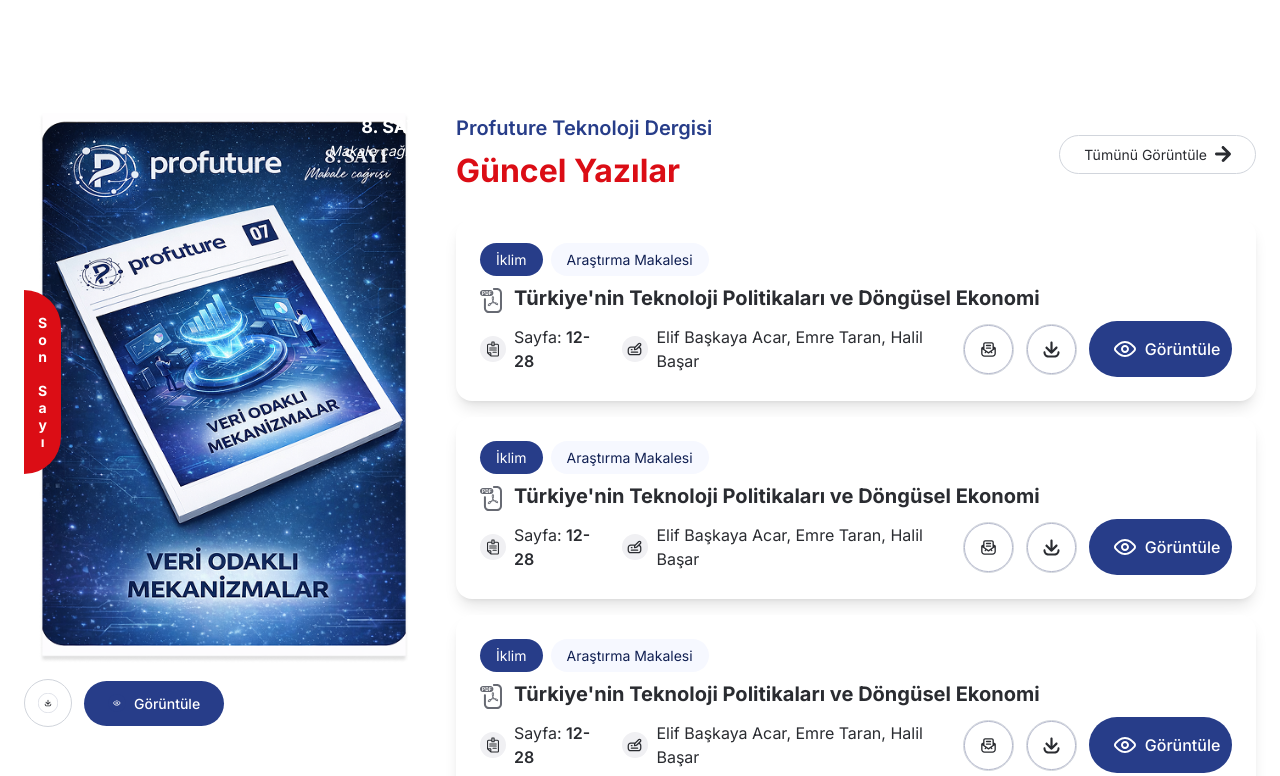
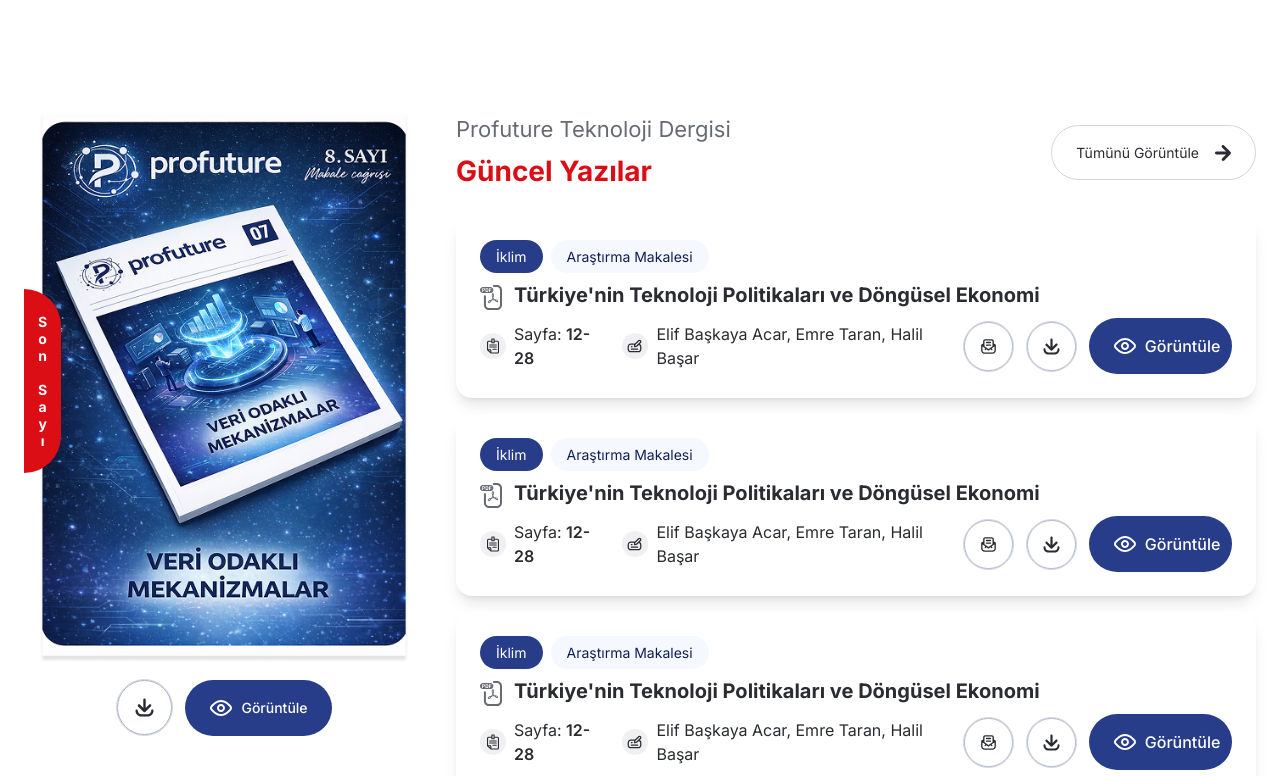
Before and after one commit to fatihbayramm/zeplin-case, a Next.js app: page / in a window 1280 px wide. Shown: the part 2544-3320 px from the top of the page. Built offline with nearby package versions, Linux system fonts and the light colour scheme.

Commit message:
textSection fixings...

```diff
--- a/components/home/MagazineSection.tsx
+++ b/components/home/MagazineSection.tsx
@@ -58,7 +58,7 @@
           {/* View All Button */}
           <Link
             href="#"
-            className="inline-flex items-center gap-2 border border-gray-300 text-secondary-dark px-6 py-2 rounded-full text-[14px] hover:border-primary-blue hover:text-primary-blue transition-colors"
+            className="inline-flex items-center gap-2 border border-gray-300 text-secondary-dark px-6 py-4 rounded-full text-[14px] hover:border-primary-blue hover:text-primary-blue transition-colors"
           >
             Tümünü Görüntüle
             <svg width="16" height="16" viewBox="0 0 16 16" fill="none" xmlns="http://www.w3.org/2000/svg">
--- a/components/home/TextSection.tsx
+++ b/components/home/TextSection.tsx
@@ -10,12 +10,6 @@
         <div className="flex gap-8">
           {/* Left - Magazine Cover */}
           <div className="shrink-0 relative">
-            {/* Top Right - Issue Info */}
-            <div className="absolute top-0 right-0 z-20 text-right">
-              <p className="text-white text-[18px] font-bold">8. SAYI</p>
-              <p className="text-white text-[14px] italic">Makale çağrısı</p>
-            </div>
-
             {/* Red Banner - Son Sayı */}
             <div className="absolute left-0 top-[20%] z-20 bg-primary-red text-white px-2 py-6 rounded-r-full flex items-center justify-center">
               <p className="text-[14px] font-bold" style={{ writingMode: "vertical-rl", textOrientation: "upright" }}>
@@ -29,15 +23,15 @@
             </div>
 
             {/* Action Buttons */}
-            <div className="flex items-center gap-3 mt-4">
-              <button className="w-12 h-12 rounded-full border border-gray-300 flex items-center justify-center hover:border-primary-blue hover:text-primary-blue transition-colors">
-                <Image src="/icons/download.svg" alt="İndir" width={20} height={20} />
+            <div className="flex items-center justify-center gap-3 mt-4">
+              <button className="cursor-pointer rounded-full border border-gray-300 flex items-center justify-center hover:border-primary-blue hover:text-primary-blue transition-colors">
+                <Image src="/icons/download.svg" alt="İndir" width={55} height={55} />
               </button>
               <Link
                 href="/son-sayi"
-                className="bg-primary-blue text-white px-6 py-3 rounded-full text-[14px] font-medium hover:bg-primary-blue/80 transition-colors flex items-center gap-2"
+                className="bg-primary-blue text-white px-6 py-4 rounded-full text-[14px] font-medium hover:bg-primary-blue/80 transition-colors flex items-center gap-2"
               >
-                <Image src="/icons/see.svg" alt="Görüntüle" width={18} height={18} />
+                <Image src="/icons/eye.svg" alt="Görüntüle" width={24} height={24} />
                 Görüntüle
               </Link>
             </div>
@@ -48,20 +42,15 @@
             {/* Header */}
             <div className="flex items-center justify-between mb-6">
               <div>
-                <h2 className="text-primary-blue text-[20px] font-semibold mb-1">Profuture Teknoloji Dergisi</h2>
-                <h3 className="text-primary-red text-[32px] font-bold">Güncel Yazılar</h3>
+                <h2 className="text-primary-gray text-[22px] mb-1">Profuture Teknoloji Dergisi</h2>
+                <h3 className="text-primary-red text-[28px] font-bold">Güncel Yazılar</h3>
               </div>
               <Link
                 href="/yazilar"
-                className="inline-flex items-center gap-2 border border-gray-300 text-secondary-dark px-6 py-2 rounded-full text-[14px] hover:border-primary-blue hover:text-primary-blue transition-colors"
+                className="inline-flex items-center gap-4 border border-gray-300 text-secondary-dark px-6 py-4 rounded-full text-[14px] hover:border-primary-blue hover:text-primary-blue transition-colors"
               >
                 Tümünü Görüntüle
-                <svg width="16" height="16" viewBox="0 0 16 16" fill="none" xmlns="http://www.w3.org/2000/svg">
-                  <path
-                    d="M15.9639 7.81854C15.8593 7.309 15.5836 7.03981 15.3364 6.80907L9.03257 0.425417C8.4716 -0.141806 7.56835 -0.141806 7.00738 0.425417C6.73165 0.694607 6.58903 1.05994 6.58903 1.45411C6.58903 1.83867 6.74115 2.204 7.00738 2.4828L11.0578 6.57834H1.39767C0.627526 6.57834 0 7.21286 0 8.0012C0 8.78955 0.627526 9.41445 1.39767 9.41445H11.0578L7.10245 13.4138C6.54148 13.9811 6.52247 14.8944 7.04541 15.4905C7.32114 15.7981 7.71097 15.9904 8.11981 16H8.16735C8.56668 16 8.93749 15.8462 9.22273 15.5578L15.4029 9.3087C15.5836 9.12603 16.1255 8.57804 15.9734 7.82815L15.9639 7.81854Z"
-                    fill="currentColor"
-                  />
-                </svg>
+                <Image src="/icons/right_2.svg" alt="Ok" width={16} height={16} />
               </Link>
             </div>
 
```
Also changed, not shown: public/icons/download copy.svg (deleted), public/icons/right_2.svg (added).
